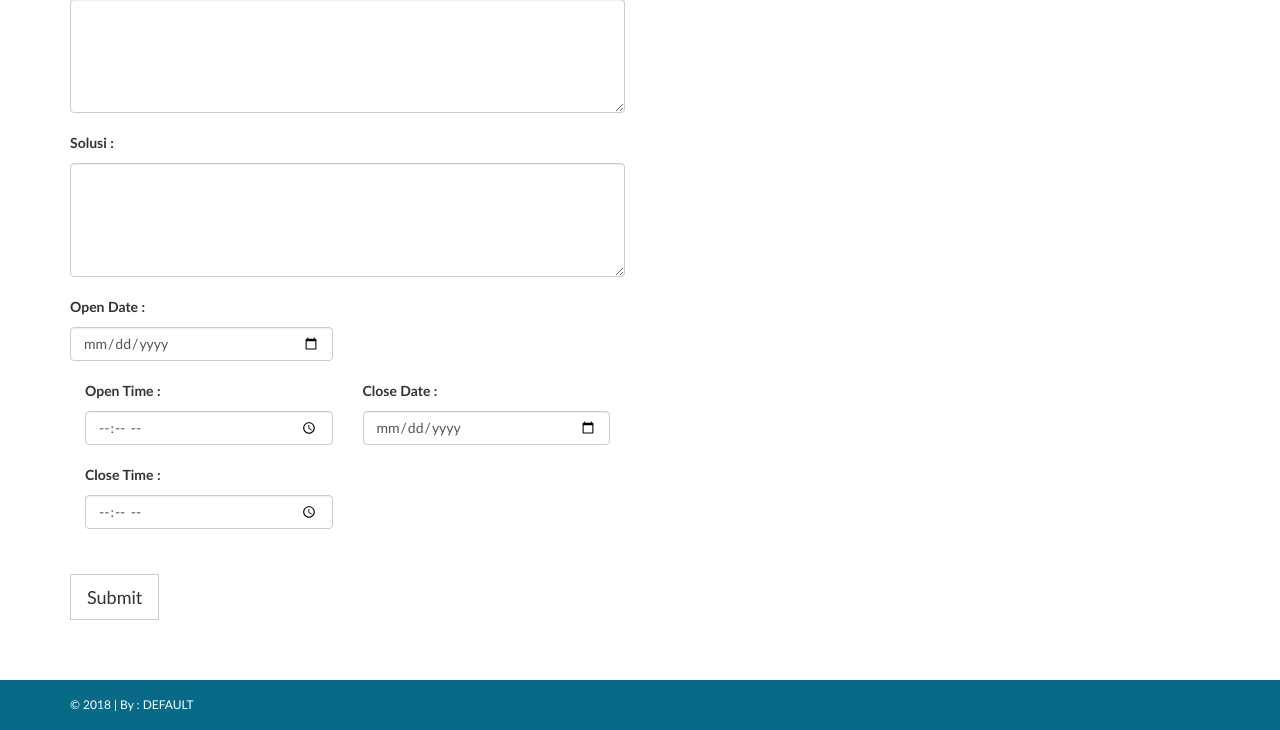
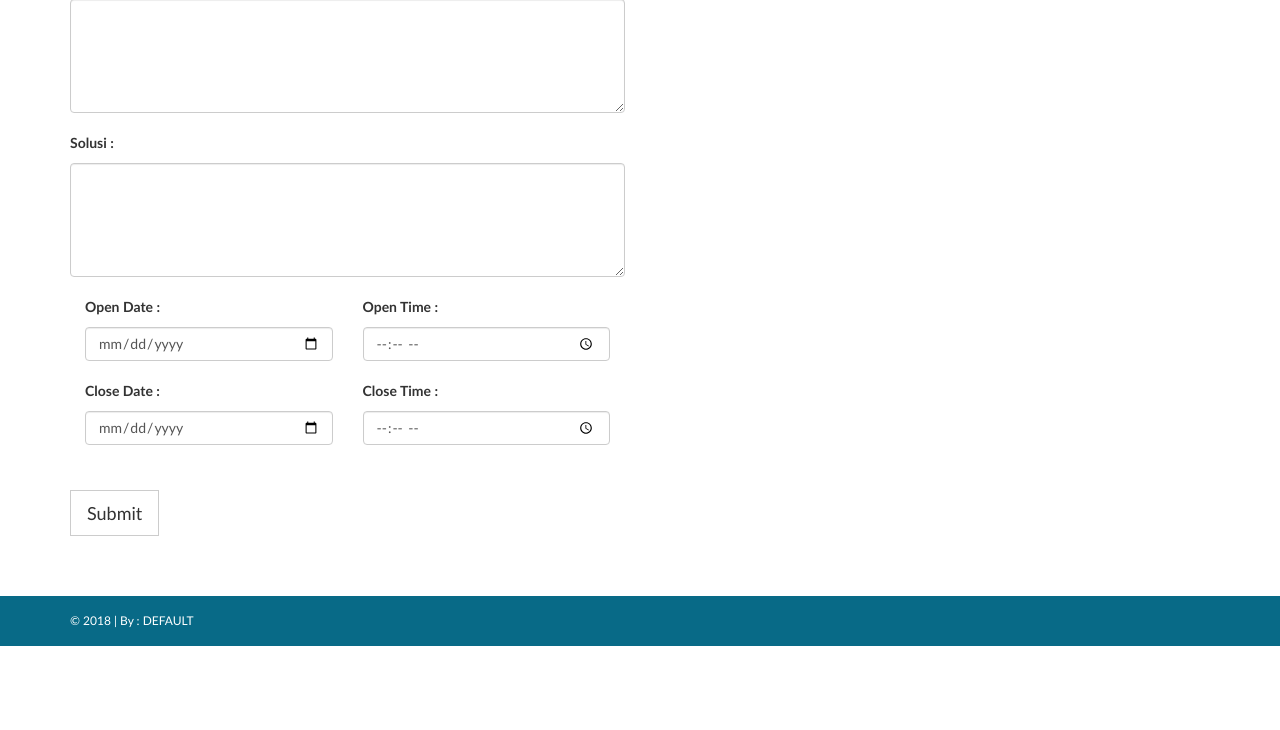
Before and after one commit to monicandani/PLN_WAN, a CodeIgniter app: page /database/c_main/v1 in a window 1280 px wide. Shown: the part 699-1429 px from the top of the page. After the commit the page ends 1345 px from the top, so only its background shows below. Run offline with CodeIgniter, Linux system fonts and the light colour scheme; some libraries are stand-ins or nearby versions.

Commit message:
pusing deh aku

```diff
--- a/application/views/form1.php
+++ b/application/views/form1.php
@@ -70,7 +70,7 @@
         </div>
     </section>
     <!-- MENU SECTION END-->
-    <div class="content-wrapper">
+<div class="content-wrapper">
         <div class="container">
             <div class="row">
                 <div class="col-md-12">
@@ -176,7 +176,7 @@
                 </div>
             </div>
         </div>
-    <div class="row">
+
         <div class='col-md-6'>
             <div class="form-group">
               <label for="date">Open Date :  </label>
@@ -184,7 +184,7 @@
 
                 </div>
             </div>
-        </div>
+
 
 
 
@@ -217,18 +217,19 @@
                 </div>
             </div>
 
+
+
+
         </div>
-      </div>
+        </div>
 
 
 
 
 
 
+          <br>
 
-
-
-                        <Br>
 
                           <button type="submit" class="btn btn-default btn-lg">Submit </button>
                         </label></div></form>
```
